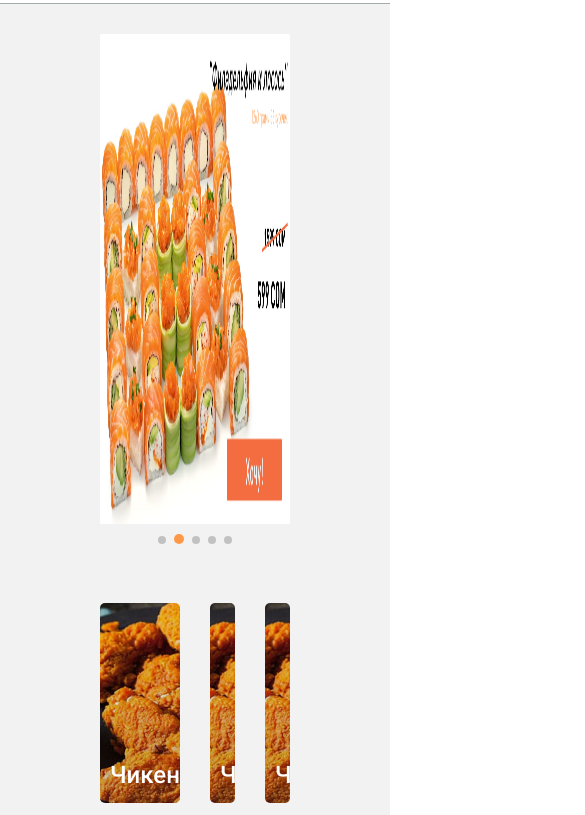
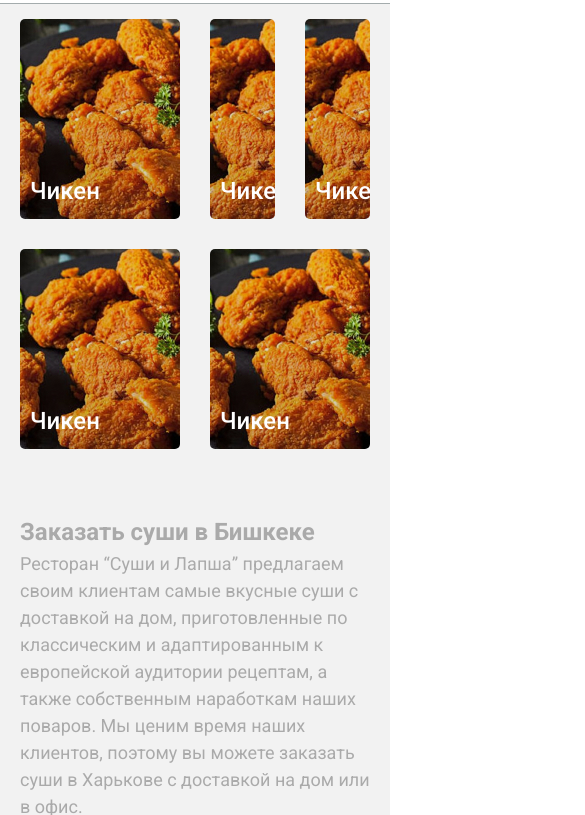
Before and after one commit to AliAzamat/ROMSEM, a plain HTML site: page index.html in a window 390 px wide. Shown: the part 63-878 px from the top of the page, 585 px wide, since content can reach past the window. Drawn offline with nearby package versions, Linux system fonts and the light colour scheme.

Commit message:
made mobile version of home page

```diff
--- a/scss/components/_footer.scss
+++ b/scss/components/_footer.scss
@@ -89,3 +89,36 @@
     }
   }
 }
+
+.footer {
+  @include mobile {
+    padding: 0 20px 30px;
+    &__row {
+      border: none;
+    }
+    &-item {
+      width: 100%;
+      text-align: center;
+    }
+    &-item.footer-nav {
+      display: none;
+    }
+    &-contacts {
+      border: none;
+      padding: 0;
+    }
+    &-numbers {
+      padding: 0;
+      margin-top: 30px;
+    }
+    &-contacts__icons {
+      justify-content: center;
+    }
+    &-contacts__title {
+      display: none;
+      + input {
+        display: none;
+      }
+    }
+  }
+}
--- a/scss/index.scss
+++ b/scss/index.scss
@@ -1,26 +1,33 @@
-@import url('https://fonts.googleapis.com/css2?family=Oswald:wght@300;400;500&family=Roboto:wght@100;300;400;500;700&display=swap');
+@import url("https://fonts.googleapis.com/css2?family=Oswald:wght@300;400;500&family=Roboto:wght@100;300;400;500;700&display=swap");
 
+@import "./helpers/variables";
+@import "./helpers/mixins";
 
-@import './helpers/variables';
-@import './helpers/mixins';
-
-
-@import './components/sidebarMenu';
-@import './components/header';
-@import './sections/slider';
-@import './sections/menu';
-@import './sections/products';
-@import './sections/about';
-@import './components/footer';
-@import './components/sidebarCart';
-@import './components/reviews';
-@import './components/goods';
-@import '../pages/order';
+@import "./components/sidebarMenu";
+@import "./components/header";
+@import "./sections/slider";
+@import "./sections/menu";
+@import "./sections/products";
+@import "./sections/about";
+@import "./components/footer";
+@import "./components/sidebarCart";
+@import "./components/reviews";
+@import "./components/goods";
+@import "../pages/order";
 body {
-    font-family: 'Roboto', sans-serif;
+  font-family: "Roboto", sans-serif;
 }
 
-hr,body,ul,h1,h2,h3,h4,h5,h6,p {
+hr,
+body,
+ul,
+h1,
+h2,
+h3,
+h4,
+h5,
+h6,
+p {
   margin: 0;
 }
 
@@ -38,16 +45,18 @@ a {
   display: flex;
   max-width: 2100px;
   margin: auto;
-   &__content{
+  &__content {
     width: 100%;
     background-color: $bg-light-gray;
   }
 }
-
 main {
   padding: 30px 100px;
   max-width: 1170px;
   margin: 0 auto;
+  @include mobile {
+    padding: 0 20px;
+  }
 }
 
 .sidebar-cart {
--- a/scss/sections/_about.scss
+++ b/scss/sections/_about.scss
@@ -94,3 +94,9 @@
     }
   }
 }
+
+.about  {
+  @include mobile {
+    padding-bottom: 0;
+  }
+}
--- a/scss/sections/_menu.scss
+++ b/scss/sections/_menu.scss
@@ -29,3 +29,9 @@
     }
   }
 }
+
+.menu {
+  @include mobile {
+    padding-top: 0;
+  }
+}
--- a/scss/sections/_products.scss
+++ b/scss/sections/_products.scss
@@ -84,3 +84,8 @@
     }
   }
 }
+.products {
+  @include mobile {
+    display: none;
+  }
+}
--- a/scss/sections/_slider.scss
+++ b/scss/sections/_slider.scss
@@ -19,3 +19,9 @@
     }
   }
 }
+
+.slider {
+  @include mobile {
+    display: none;
+  }
+}
```
Also changed, not shown: css/index.css, 1 other file. Lines whose indentation alone changed are shown as unchanged.
